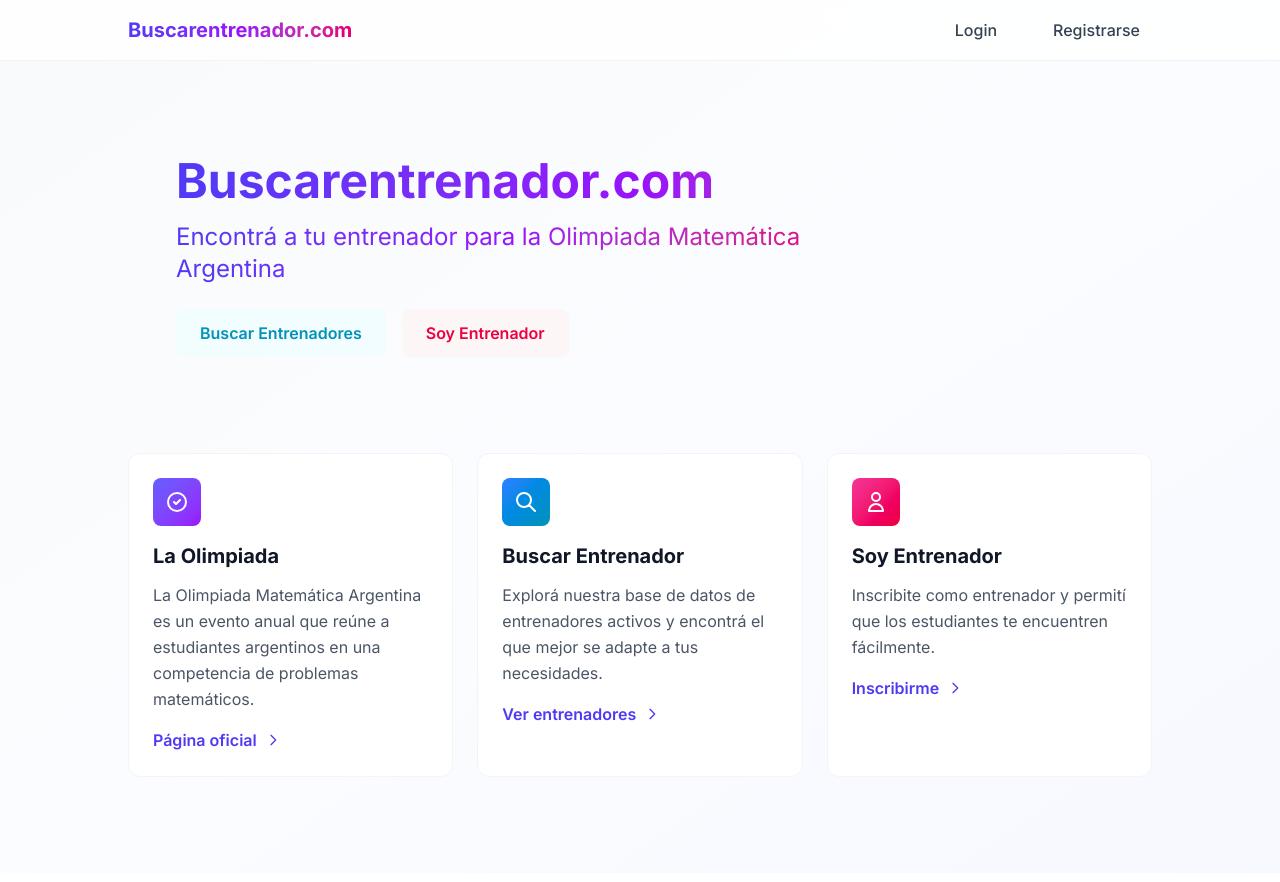
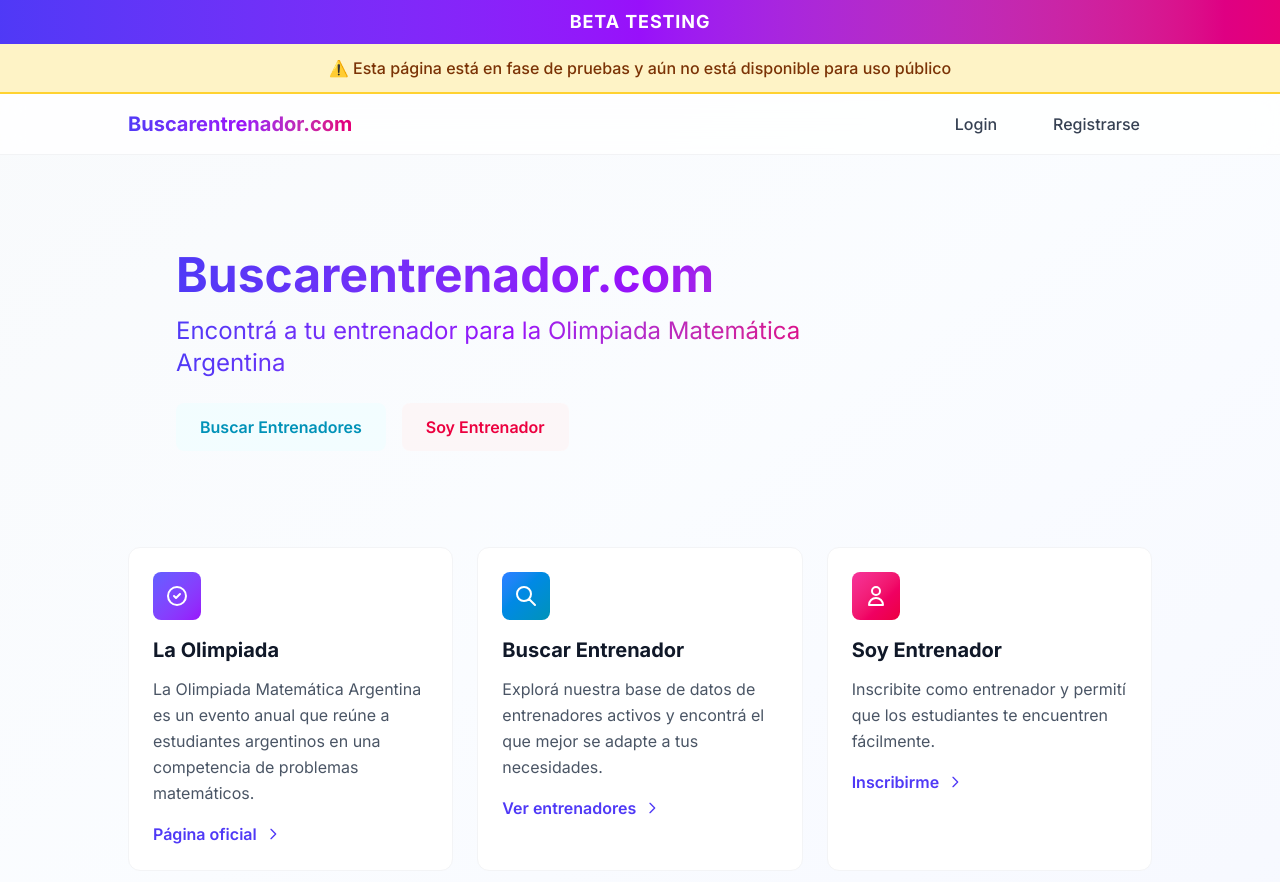
Before and after one commit to BrunZo/buscarentrenador.com, a Next.js app: page / in a window 1280 px wide. Shown: the top 882 px of the page. Built offline with nearby package versions, Linux system fonts and the light colour scheme; no server answers.

Commit message:
add: banner test

```diff
--- a/app/layout.tsx
+++ b/app/layout.tsx
@@ -20,6 +20,20 @@ export default function RootLayout({
     <html lang='es'>
       <body className={inter.className}>
         <Providers>
+          {/* Beta Testing Banner */}
+          <div className='bg-linear-to-r from-indigo-600 via-purple-600 to-pink-600 py-2 text-center'>
+            <p className='text-white font-bold text-lg tracking-wider'>
+              BETA TESTING
+            </p>
+          </div>
+
+          {/* Warning Banner */}
+          <div className='bg-amber-100 border-b-2 border-amber-300 py-3 px-4 text-center'>
+            <p className='text-amber-900 font-medium text-sm sm:text-base'>
+              ⚠️ Esta página está en fase de pruebas y aún no está disponible para uso público
+            </p>
+          </div>
+
           <Header />
           <main className='sm:px-16 md:px-32 px-4 py-8 md:py-12'>
             {children}
```
